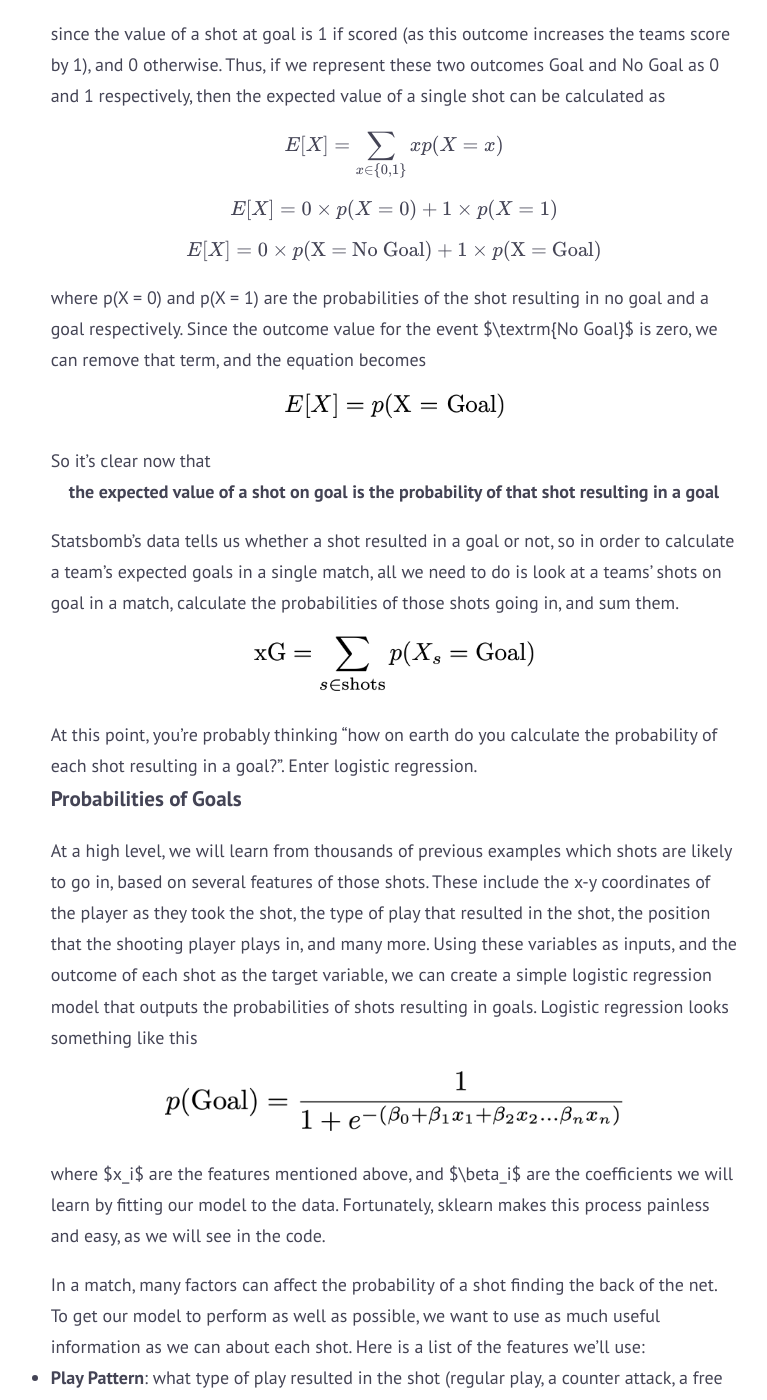
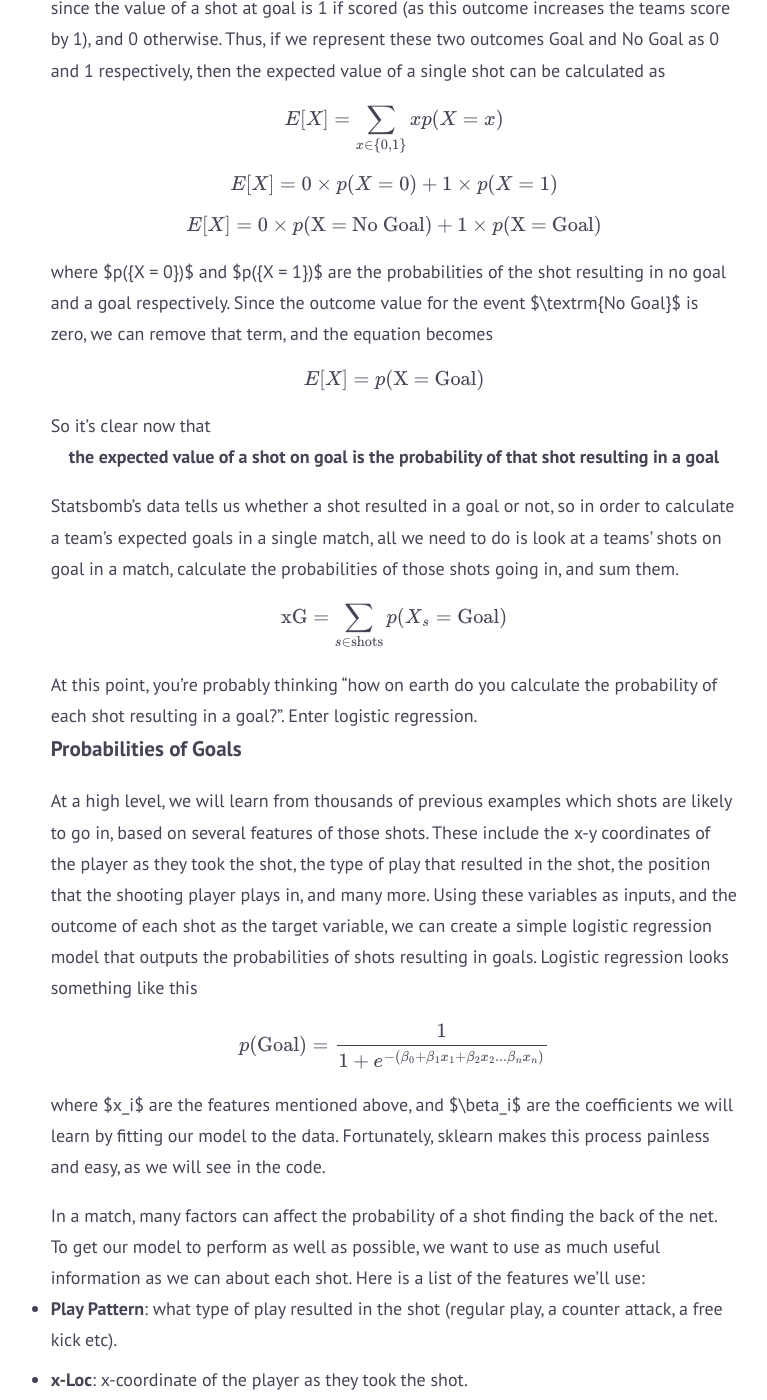
Before and after one commit to by256/by256.github.io, a Jekyll site: the page built from _posts/2019-10-27-xG.md, in a window 1280 px wide and 1400 px high, scrolled down 841 px. Shown: the whole window, without its empty margins (246-1013 px from the left). Built offline with Jekyll 4.4.1, drawn with Linux system fonts in a browser that asks for light colours; formulas are drawn with MathJax 3; some of the changed text lies outside the part shown.

Commit message:
Update 2019-10-27-xG.md

````diff
--- a/_posts/2019-10-27-xG.md
+++ b/_posts/2019-10-27-xG.md
@@ -9,31 +9,19 @@ author:         "by256"
 In this article, we're going to be creating an Expected Goals (xG) model using data made freely available by [Statsbomb](https://statsbomb.com/resource-centre/). As well as covering what expected goals is and the simple maths involved, we'll write some code to create an xG model and see how it performs on real matches.
 
 
-
-<!-- As well as covering what expected goals is, I'm going to give an overview of the simple maths used in calculating xG, and towards the end, we'll write some code to create a model and see how it performs on real matches. -->
-
 ### What is Expected Goals?
 
 Put simply, expected goals is a measure of how many goals a team should have scored in a match, based on how many shots they took, and how likely those shots were to result in goals. To calculate xG then, we need to work out the expected value of each shot taken at goal in a match by a team, and sum these up. But what is the expected value of a shot? In general, expected values are calculated by first enumerating all the possible outcomes of an event. Each outcome is then multiplied by the probability of it occurring, and all of these values are summed to get the expected value. In the case of a shot at goal, the outcomes are:
 
-<!-- <center>Goal - 1</center>
-<center>No Goal - 0</center> -->
-<!-- $$\textrm{No Goal}:0$$ -->
-<center>
-<p>
-    <img src="{{site.url}}/images/no-goal.png" width="92" height="15"/>
-</p>
+$$
+\textrm{No Goal}:0
+$$
 
-<p>
-    <img src="{{site.url}}/images/goal.png" width="67" height="16"/>
-</p>
-</center>
-
-<!-- $$\textrm{Goal}:1$$ -->
+$$
+\textrm{Goal}:1
+$$
 
 since the value of a shot at goal is 1 if scored (as this outcome increases the teams score by 1), and 0 otherwise. Thus, if we represent these two outcomes Goal and No Goal as 0 and 1 respectively, then the expected value of a single shot can be calculated as
-
-<!-- Thus, if we represent a shot that results in a goal as 1 and no goal as 0, then the expected value of a single shot can be calculated as  -->
 
 
 $$
@@ -49,28 +37,21 @@ $$
 $$
 
 
-where p(X = 0) and p(X = 1) are the probabilities of the shot resulting in no goal and a goal respectively. Since the outcome value for the event $\textrm{No Goal}$ is zero, we can remove that term, and the equation becomes
+where $p({X = 0})$ and $p({X = 1})$ are the probabilities of the shot resulting in no goal and a goal respectively. Since the outcome value for the event $\textrm{No Goal}$ is zero, we can remove that term, and the equation becomes
 
-<!-- where $p({\textrm{X = 0}})$ and $p({\textrm{X = 1}})$ are the probabilities of the shot resulting in no goal and a goal respectively. Since the outcome value for the event $\textrm{No Goal}$ is zero, we can remove that term, and the equation becomes -->
-
-<!-- $$E[X] = p(\textrm{X = Goal})$$ -->
-<center>
-<p>
-    <img src="{{site.url}}/images/ex3.png" width="219" height="25"/>
-</p>
-</center>
+$$
+E[X] = p(\textrm{X = Goal})
+$$
 
 So it's clear now that
 **<center>the expected value of a shot on goal is the probability of that shot resulting in a goal</center>**
 
 Statsbomb's data tells us whether a shot resulted in a goal or not, so in order to calculate a team's expected goals in a single match, all we need to do is look at a teams' shots on goal in a match, calculate the probabilities of those shots going in, and sum them.
 
-<!-- $$\textrm{xG} = \sum_{s \in \textrm{shots}} p(X_s = \textrm{Goal})$$ -->
-<center>
-<p>
-    <img src="{{site.url}}/images/ex4.png" width="280" height="55"/>
-</p>
-</center>
+$$
+\textrm{xG} = \sum_{s \in \textrm{shots}} p(X_s = \textrm{Goal})
+$$
+
 
 At this point, you're probably thinking "how on earth do you calculate the probability of each shot resulting in a goal?". Enter logistic regression.
 
@@ -78,20 +59,11 @@ At this point, you're probably thinking "how on earth do you calculate the proba
 
 At a high level, we will learn from thousands of previous examples which shots are likely to go in, based on several features of those shots. These include the x-y coordinates of the player as they took the shot, the type of play that resulted in the shot, the position that the shooting player plays in, and many more. Using these variables as inputs, and the outcome of each shot as the target variable, we can create a simple logistic regression model that outputs the probabilities of shots resulting in goals. Logistic regression looks something like this
 
-<!-- we calculate the probability of a shot resulting in a goal by looking at
 
-using several features of the shot.
+$$
+p(\textrm{Goal}) = \frac{1}{1 + e^{-(\beta_0 + \beta_1x_1 + \beta_2x_2 ... \beta_n x_n)}}
+$$
 
-These include the x-y coordinates of the player as they took the shot, the type of play that resulted in the shot, the position that the shooting player plays in, and many more.
-
-As well as the outcome of each shot, Statsbomb's data provides several other useful variables, such as the x-y coordinates of the player as they took the shot, the position that player plays in,the type of play that resulted in the shot, and many more. Using these variables as inputs, and the outcome of each shot as the target variable, we can create a simple logistic regression model that takes as input information about future shots on goal, and outputs the probabilities of these shots resulting in goals. Logistic regression looks something like this -->
-
-<!-- $$p(\textrm{Goal}) = \frac{1}{1 + e^{-(\beta_0 + \beta_1x_1 + \beta_2x_2 ... \beta_n x_n)}}$$ -->
-<center>
-<p>
-    <img src="{{site.url}}/images/log-reg.png" width="458" height="60"/>
-</p>
-</center>
 
 where $x_i$ are the features mentioned above, and $\beta_i$ are the coefficients we will learn by fitting our model to the data. Fortunately, sklearn makes this process painless and easy, as we will see in the code.
 
@@ -121,30 +93,23 @@ Of all the features used, there is one that stands out in terms of predicting th
 
 How do we calculate this angle? Well the Statsbomb events data gives us the x-y location of where the shot was taken from. Their data specification also tells us the coordinates of the goal posts. We can therefore calculate the distance from the ball to each goal post, as well as the distance between the two goal posts using
 
-<!-- $$d = \sqrt{(x_{ball} - x_{goalpost})^2 + (y_{ball} - y_{goalpost})^2}$$ -->
-<center>
-<p>
-    <img src="{{site.url}}/images/dist.png" alt="Shot Angle" width="493" height="45" />
-</p>
-</center>
+$$
+d = \sqrt{(x_{ball} - x_{goalpost})^2 + (y_{ball} - y_{goalpost})^2}
+$$
 
 
 With these three distances in hand, the angle between the ball and the goal posts can finally be calculated using:
 
-<!-- $$\theta = \cos^{-1}(\frac{d_{1}^{2} + d_{2}^{2} - d_{3}^{2}}{2d_1d_2})$$ -->
-<center>
-<p>
-    <img src="{{site.url}}/images/cosine.png" alt="Shot Angle" width="310" height="70" />
-</p>
-</center>
+$$
+\theta = \cos^{-1}(\frac{d_{1}^{2} + d_{2}^{2} - d_{3}^{2}}{2d_1d_2})
+$$
+
 
 There's a slight problem. Statsbomb doesn't tell us which goal the shot was taken towards. To deal with this, we can calculate the angles between the ball and both goals. Since the player taking the shot is likely going to be further away from their own goal, compared the goal they are shooting at (we're going to assume that shots are taken only in the oppositions half), the angle is in almost all cases going to be larger for the goal they are aiming towards. We simply calculate the angle from both goals, and use the largest one. Now we can use this as one of the input features to our logistic regression model, along with the others, to calculate an expected value for each shot on goal.
 
 ### How Does the Model Perform
 
 Before diving into the code, let's have a look at the results. Below is a sample of matches for which xG has been calculated using our model, and compared to the true final score. In general, the model performs well, since the expected number of goals tends to come close to the observed score.
-
-<!-- ![alt text](article/images/results2.png "Results") -->
 
 ```JSON
 {'Morocco': {'score': 1, 'xG': 0.7037000000000001},
````
